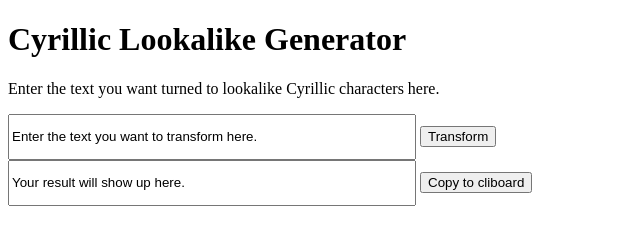
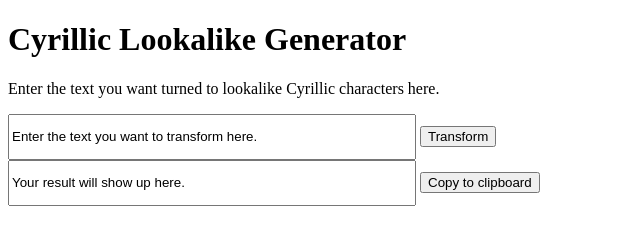
Before and after one commit to rjchee/cyrillike, a plain HTML site: page index.html in a window 1280 px wide. Shown: the full height of the page, 0-640 px from the left. Drawn offline with Linux system fonts and the light colour scheme.

Commit message:
Fix typo

```diff
--- a/index.html
+++ b/index.html
@@ -16,6 +16,6 @@
 
   <form id="output-form" action="">
     <input type="text" class="textbox" id="output" readonly="readonly" value="Your result will show up here."/>
-    <input type="submit" value="Copy to cliboard"/>
+    <input type="submit" value="Copy to clipboard"/>
   </form>
 </body>
```
